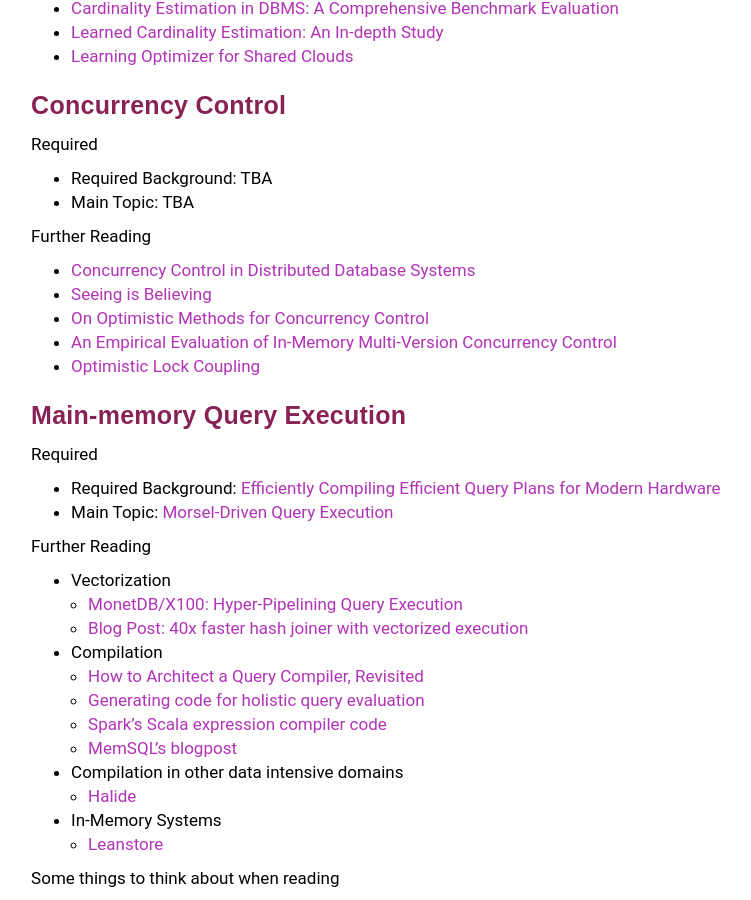
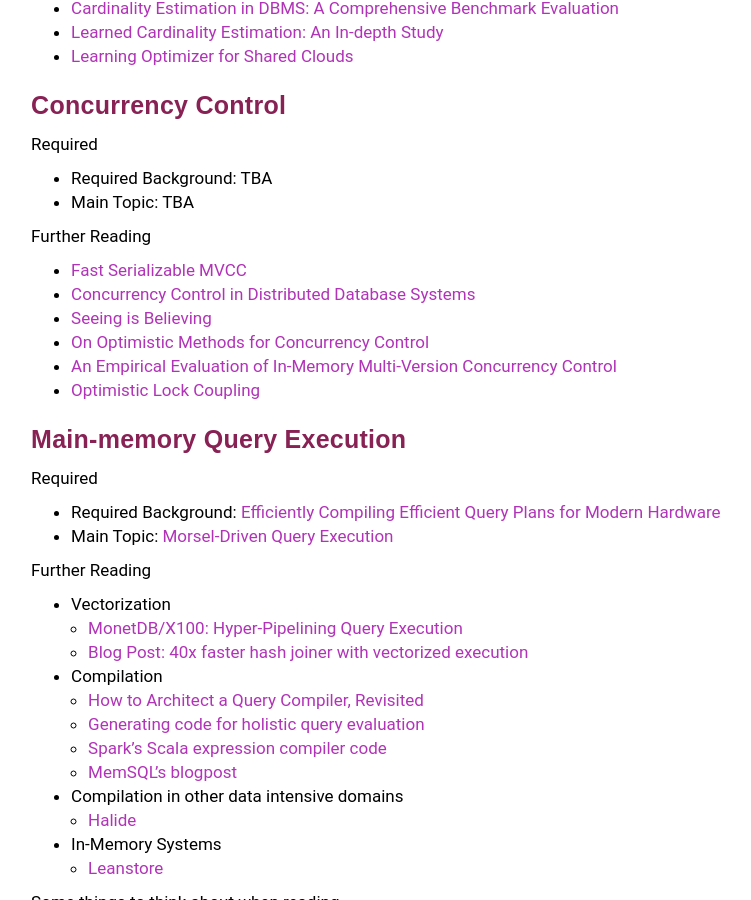
Before and after one commit to w6113/website_2022, a Jekyll site: the page built from papers.md, in a window 1280 px wide and 900 px high, scrolled down 2732 px. Shown: the whole window, without its empty margins (77-828 px from the left). Built offline with Jekyll 4.4.1, drawn with Linux system fonts in a browser that asks for light colours.

Commit message:
lazy commit msg

```diff
--- a/papers.md
+++ b/papers.md
@@ -179,6 +179,7 @@
 
 Further Reading
 
+* [Fast Serializable MVCC](https://db.in.tum.de/~muehlbau/papers/mvcc.pdf)
 * [Concurrency Control in Distributed Database Systems](./files/papers/bernstein-csur1981.pdf)
 * [Seeing is Believing](https://drive.google.com/file/d/1we7ok4C8ra2-6fP1yT7EJ-Rv9LSGCiUt/view)
 * [On Optimistic Methods for Concurrency Control](http://sites.fas.harvard.edu/~cs265/papers/kung-1981.pdf)
```
